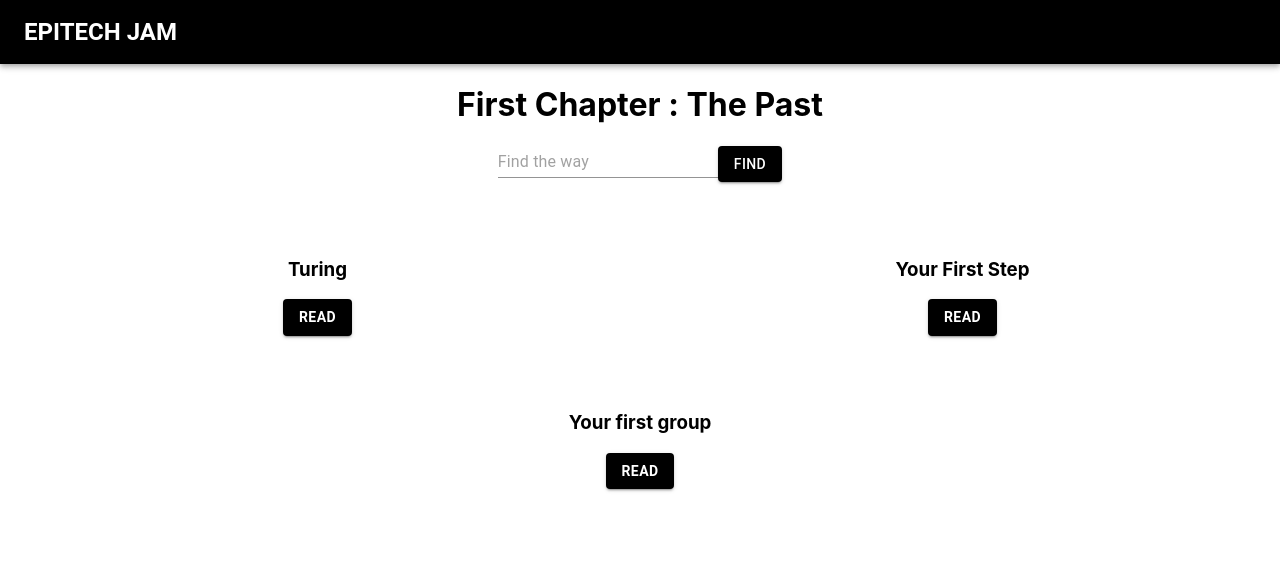
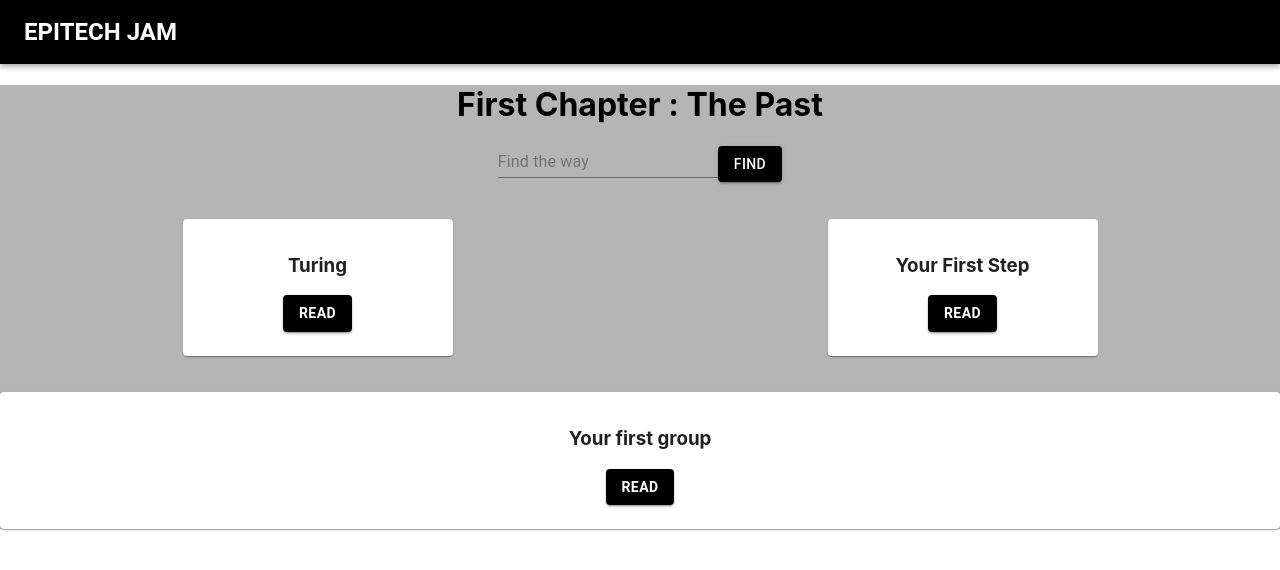
Before and after one commit to Ilyes-Z/GameJam_Epitech, a React (Create React App) app: page /#/chapterOne in a window 1280 px wide. Shown: the top 570 px of the page. Built offline with nearby package versions, Linux system fonts and the light colour scheme.

Commit message:
Page transition fixed

```diff
--- a/src/Component/ChapterOne.css
+++ b/src/Component/ChapterOne.css
@@ -1,3 +1,7 @@
+.all {
+  background-color: #b5b5b5;
+}
+
 .title {
   text-align: center;
 }
--- a/src/Component/ChapterOne.js
+++ b/src/Component/ChapterOne.js
@@ -4,9 +4,15 @@ import { Button, makeStyles } from '@material-ui/core';
 import ArticlesDialog from './Dialog/Articles';
 import ArticlesBasic from './Dialog/Basic';
 import GroupArticle from './Dialog/GroupArticle';
+import Card from '@material-ui/core/Card';
+import CardActions from '@material-ui/core/CardActions';
+import CardContent from '@material-ui/core/CardContent';
 import './ChapterOne.css';
 
 const useStyles = makeStyles((theme) => ({
+  root:{
+    minWidth: 270
+  },
   title: {
     flexGrow: 1,
     fontWeight: 'bold',
@@ -32,8 +38,10 @@ const ChapterOne = () => {
   };
 
   return (
+    <div className='all'>
     <div className='title'>
       <h1>First Chapter : The Past</h1>
+      <form onSubmit={handleSubmit}>
         <TextField
           value={Token}
           type='text'
@@ -42,21 +50,35 @@ const ChapterOne = () => {
             setToken(event.target.value);
           }}
         />
-        <Button className={classes.background}  variant="contained"
-          color="primary" onSubmit={handleSubmit}>FIND</Button>
+        <Button type='submit' className={classes.background}  variant="contained"
+          color="primary">FIND</Button>
+      </form>
       <div className='wrapper'>
         <div className='item1'>
+          <Card className={classes.root}>
+            <CardContent>
               <h3>Turing</h3>
               <ArticlesDialog />
+            </CardContent>
+          </Card>
         </div>
         <div className='item2'>
+          <Card className={classes.root}>
+            <CardContent>
               <h3>Your First Step</h3>
               <ArticlesBasic />
+            </CardContent>
+          </Card>
         </div>
       </div>
         <div>
+          <Card className={classes.root}>
+            <CardContent>
               <h3>Your first group</h3>
               <GroupArticle />
+            </CardContent>
+          </Card>
+        </div>
     </div>
     </div>
   );
--- a/src/Component/ChapterThree.js
+++ b/src/Component/ChapterThree.js
@@ -9,10 +9,11 @@ const useStyles = makeStyles((theme) => ({
     fontWeight: 'bold',
     textDecoration: 'none',
     color: '#ffffff',
+    backgroundColor: '#b5b5b5'
   },
   background: {
     backgroundColor: '#000000'
-  }
+  },
 }));
 
 const ChapterThree = () => {
@@ -49,7 +50,7 @@ const ChapterThree = () => {
               placeholder=' you already know !'
               onChange={event => {setPresent(event.target.value)}}
               />
-            <Button className={classes.background}  variant="contained"
+            <Button type='submit' className={classes.background}  variant="contained"
           color="primary">give</Button>
           </form>
         </div>
--- a/src/Component/ChapterTwo.js
+++ b/src/Component/ChapterTwo.js
@@ -48,8 +48,8 @@ const ChapterTwo = () => {
               placeholder='what said the past ?'
               onChange={event => {setPast(event.target.value)}}
               />
-            <Button className={classes.background}  variant="contained"
-          color="primary" onSubmit={handlePastSubmit}>give</Button>
+            <Button type='submit' className={classes.background}  variant="contained"
+          color="primary">give</Button>
           </form>
         </div>
         <div className='item2'>
@@ -59,8 +59,8 @@ const ChapterTwo = () => {
               placeholder='You know the way'
               onChange={event => {setPresent(event.target.value)}}
             />
-            <Button className={classes.background}  variant="contained"
-          color="primary" onSubmit={handlePresentSubmit}>search</Button>
+            <Button type='submit' className={classes.background}  variant="contained"
+          color="primary">search</Button>
           </form>
         </div>
       </div>
```
Lines whose indentation alone changed are shown as unchanged.
